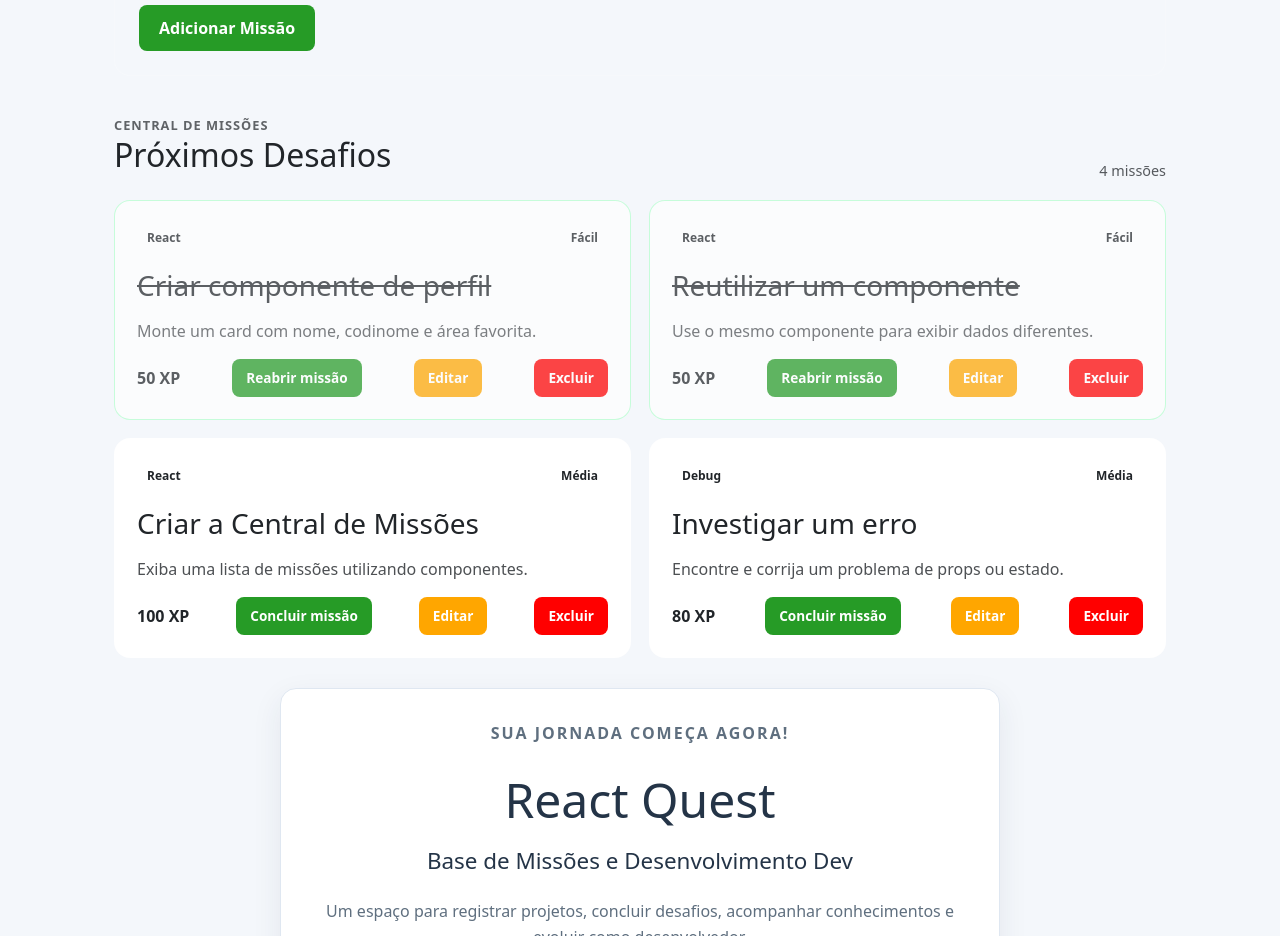
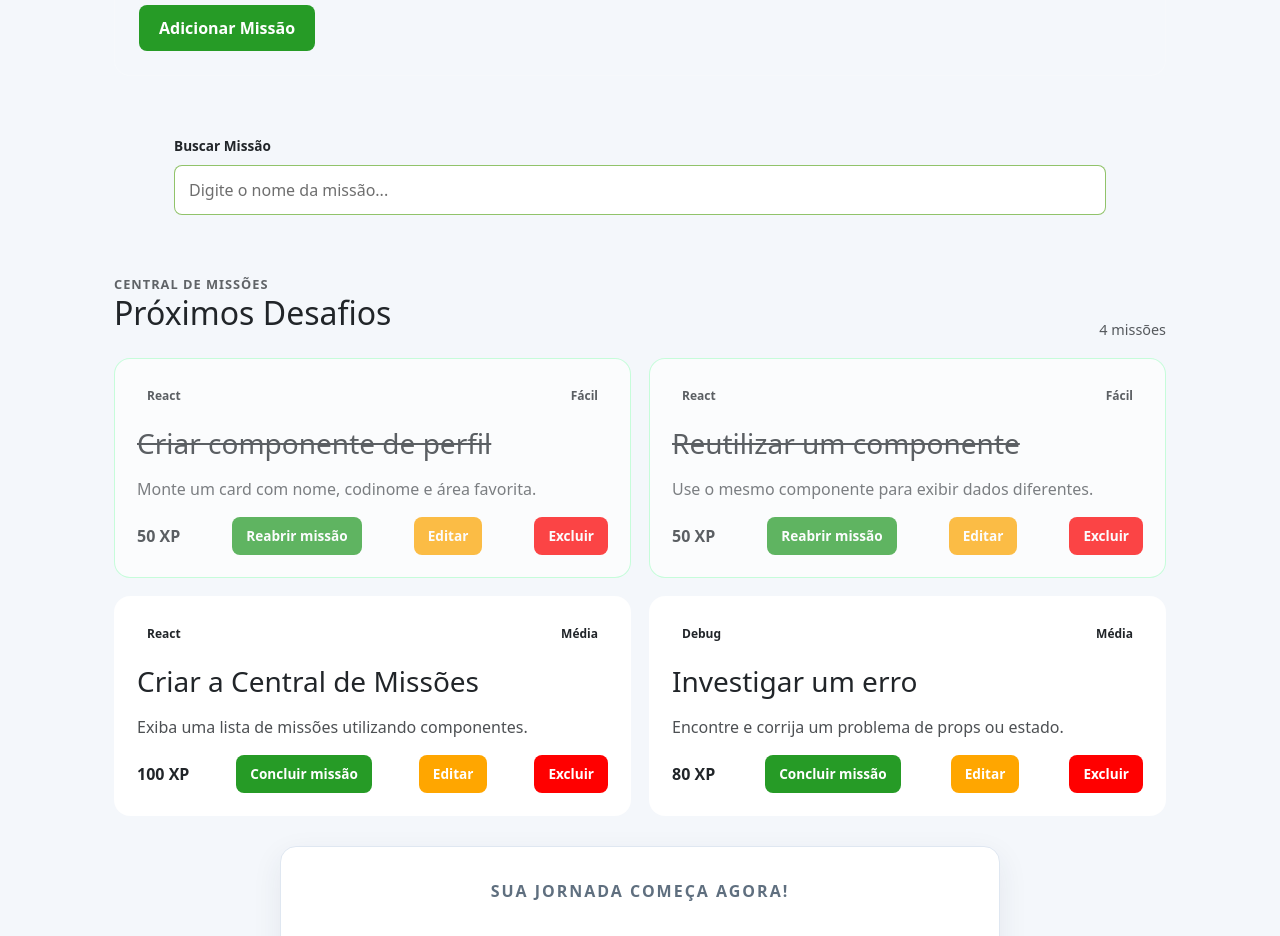
Before and after one commit to Unilelegroot/React-Quest, a React (Vite) app: page /mission in a window 1280 px wide. Shown: the part 1440-2376 px from the top of the page. Built offline with nearby package versions, Linux system fonts and the light colour scheme.

Commit message:
feat: mission search

```diff
--- a/src/App.jsx
+++ b/src/App.jsx
@@ -7,6 +7,8 @@ import ProfileCard from "./components/ProfileCard"
 import SummaryCard from "./components/SummaryCard"
 import MissionCard from "./components/MissionCard"
 import MissionForm from "./components/MissionForm"
+import MissionSearch from "./components/MissionSearch"
+
 
 
 const initialMissions = [
@@ -51,6 +53,9 @@ const initialMissions = [
 function App() {
   const [missions, setMissions] = useState(initialMissions)
   const [editingMission, setEditingMission] = useState(null)
+  const [searchTerm, setSearchTerm] = useState("")
+  console.log(searchTerm)
+
 
   function toogleMission(missionId) {
     const updatedMissions = missions.map((mission) => {
@@ -89,6 +94,11 @@ function App() {
   const completedMissionsCount = completedMissions.length
 
   const earnedXP = completedMissions.reduce((total, mission) => total + mission.xp, 0)
+
+  const filteredMissions = missions.filter(
+    (mission) => mission.title.toLowerCase().includes(searchTerm.toLowerCase())
+
+  )
 
   const summaryData = [
     {
@@ -153,6 +163,10 @@ function App() {
         />
 
         <section className="missions-section">
+          <MissionSearch
+            searchTerm={searchTerm}
+            onSearchChange={setSearchTerm}
+          />
           <div className="section-heading">
             <div>
               <p className="section-heading_tag">Central de Missões</p>
@@ -162,7 +176,7 @@ function App() {
           </div>
 
           <div className="missions-grid">
-            {missions.map((mission) => (
+            {filteredMissions.map((mission) => (
               <MissionCard
                 key={mission.id}
                 title={mission.title}
--- /dev/null
+++ b/src/components/MissionSearch.jsx
@@ -0,0 +1,18 @@
+import "./missionSearch.css"
+
+function MissionSearch({ searchTerm, onSearchChange }) {
+    return (
+        <section className="mission-search">
+            <label htmlFor="mission-search">Buscar Missão</label>
+            <input
+                type="text"
+                id="mission-search"
+                value={searchTerm}
+                onChange={(e) => onSearchChange(e.target.value)}
+                placeholder="Digite o nome da missão..."
+            ></input>
+        </section>
+    )
+}
+
+export default MissionSearch
--- /dev/null
+++ b/src/components/missionSearch.css
@@ -0,0 +1,25 @@
+.mission-search {
+    display: flex;
+    flex-direction: column;
+    gap: 8px;
+    margin: 60px;
+}
+
+.mission-search label {
+    font-size: 0.85rem;
+    font-weight: 700;
+}
+
+.mission-search input {
+    width: 100%;
+    padding: 12px 14px;
+    border: 1px solid #489c0899;
+    border-radius: 8px;
+    background: #fff;
+    color: inherit;
+    font: inherit;
+}
+
+.mission-search input::placeholder {
+    color: #0d0d0d99;
+}
```
